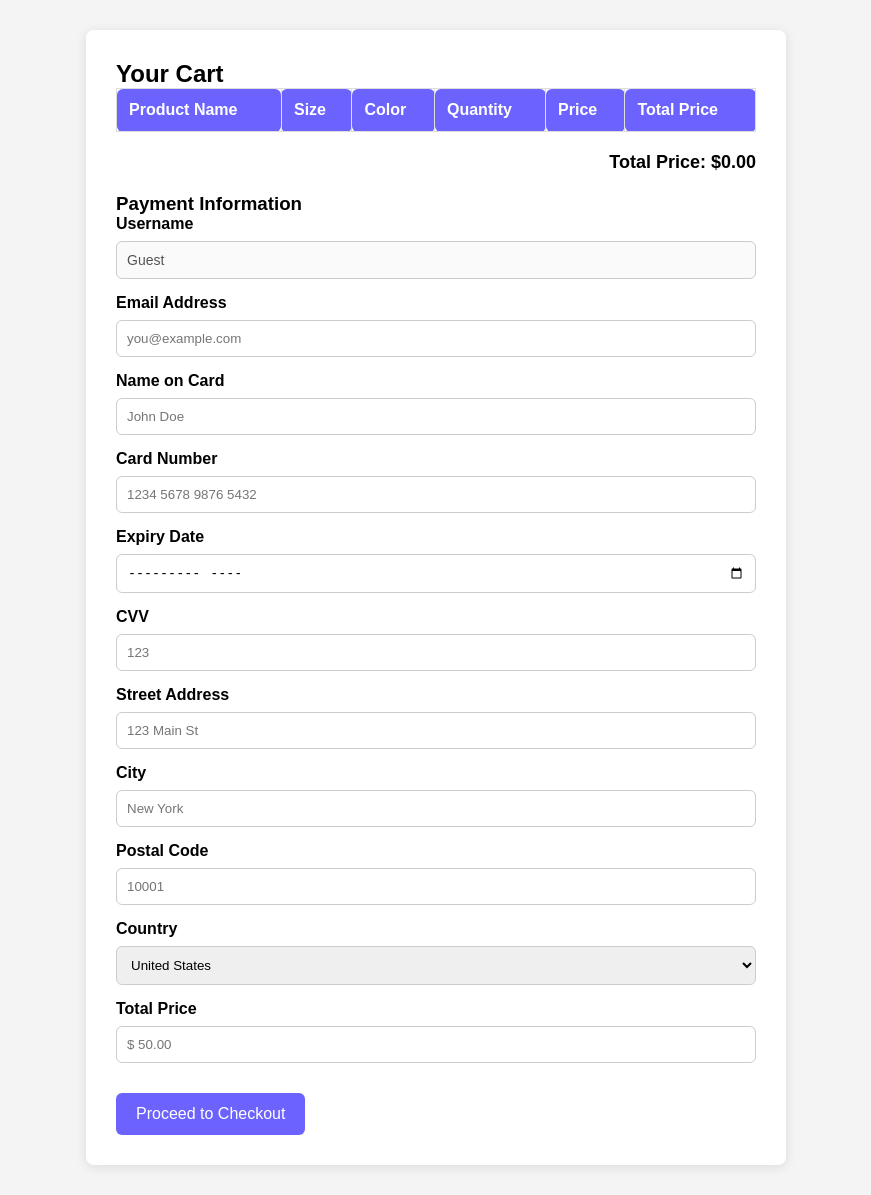
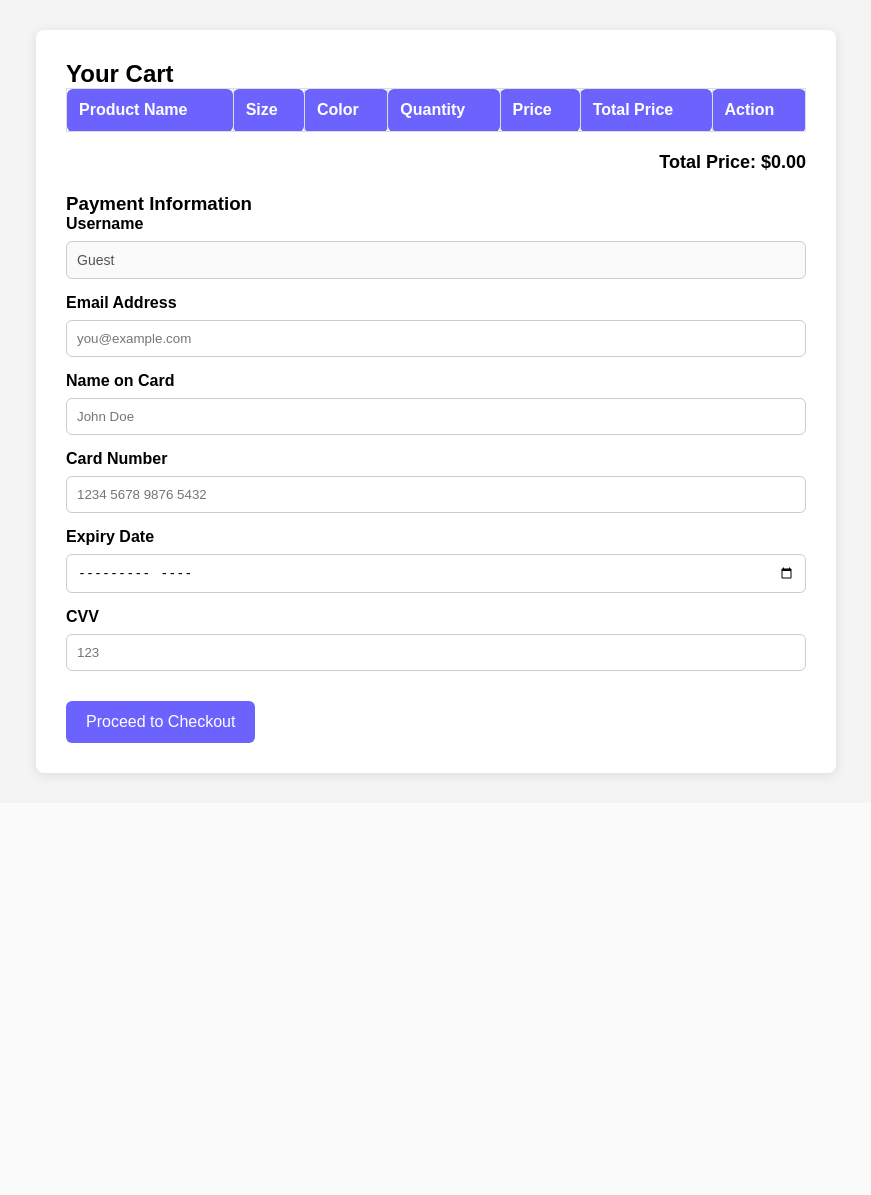
Before and after one commit to nabaraj999/Clothing-Store, a PHP site: page /cart.php in a window 1280 px wide. Shown: the part 63-1258 px from the top of the page, without its empty margins (204-1075 px from the left). After the commit the page ends 842 px from the top, so only its background shows below. Run offline with PHP 8.4, Linux system fonts and the light colour scheme; lists and menus that the app fills with data are empty.

Commit message:
Initial commit

```diff
--- a/User/cart.php
+++ b/User/cart.php
@@ -9,11 +9,52 @@ $username = isset($_SESSION['username']) ? $_SESSION['username'] : 'Guest';
     <meta charset="UTF-8">
     <meta name="viewport" content="width=device-width, initial-scale=1.0">
     <title>Cart</title>
+     <!-- Load Font Awesome for Icons -->
+     <link rel="stylesheet" href="https://cdnjs.cloudflare.com/ajax/libs/font-awesome/6.0.0-beta3/css/all.min.css" />
+    <!-- Load CSS for Slick Slider -->
+    <link rel="stylesheet" href="https://cdn.jsdelivr.net/npm/slick-carousel@1.8.1/slick/slick.css" />
+    <link rel="stylesheet" href="https://cdnjs.cloudflare.com/ajax/libs/font-awesome/6.0.0-beta3/css/all.min.css" />
+    <link rel="stylesheet" href="index.css">
+    <link rel="stylesheet" href="product_display.css">
+</head>
+<body>
+
+<!-- Header Section -->
+<header class="header">
+    <!-- Left Logo Section -->
+    <div class="logo">Fashion Loft</div>
+
+    <!-- Center Navigation Bar -->
+    <nav class="nav-bar">
+        <a href="index.php">Home</a>
+        <a href="product_display.php">Shop</a>
+        <a href="About.php">About Us</a>
+        <a href="contact.php">Contact</a>
+        <a href="help.php">Help</a>
+    </nav>
+
+    <!-- Right-Side Search, Cart, Profile -->
+    <div class="header-right">
+        <input type="text" placeholder="Search">
+        <div class="cart-container">
+            <i class="fas fa-shopping-cart icon" onclick="redirectToCart()"></i>
+            <span class="cart-count" id="cart-count">0</span>
+        </div>
+        <div class="user-icon-container">
+    <i class="fas fa-user icon" id="user-icon"></i>
+    <div class="user-dropdown">
+        <span id="username"><?php echo htmlspecialchars($username); ?></span> <!-- Display the username -->
+        <a href="logout.php" id="logout-link" class="logout-button">Logout</a> <!-- Styled logout button -->
+    </div>
+</div>
+
+    </div>
+</header>
     <style>
-
+        /* Add your CSS here */
         .cart-container2 {
             padding: 30px;
-            max-width: 700px;
+            max-width: 800px;
             margin: 30px auto;
             background: #fff;
             border-radius: 8px;
@@ -41,6 +82,19 @@ $username = isset($_SESSION['username']) ? $_SESSION['username'] : 'Guest';
 
         td {
             background-color: #fafafa;
+        }
+
+        .remove-btn {
+            background-color: #FF4D4D;
+            color: white;
+            border: none;
+            padding: 5px 10px;
+            border-radius: 5px;
+            cursor: pointer;
+        }
+
+        .remove-btn:hover {
+            background-color: #e63939;
         }
 
         .total-price {
@@ -87,47 +141,8 @@ $username = isset($_SESSION['username']) ? $_SESSION['username'] : 'Guest';
             color: #333;
         }
     </style>
- <link rel="stylesheet" href="https://cdnjs.cloudflare.com/ajax/libs/font-awesome/6.0.0-beta3/css/all.min.css" />
-    <!-- Load CSS for Slick Slider -->
-    <link rel="stylesheet" href="https://cdn.jsdelivr.net/npm/slick-carousel@1.8.1/slick/slick.css" />
-    <link rel="stylesheet" href="https://cdnjs.cloudflare.com/ajax/libs/font-awesome/6.0.0-beta3/css/all.min.css" />
-    <link rel="stylesheet" href="index.css">
-    <link rel="stylesheet" href="product_display.css">
 </head>
 <body>
-
-<!-- Header Section -->
-<header class="header">
-    <!-- Left Logo Section -->
-    <div class="logo">Fashion Loft</div>
-
-    <!-- Center Navigation Bar -->
-    <nav class="nav-bar">
-        <a href="index.php">Home</a>
-        <a href="product_display.php">Shop</a>
-        <a href="About.php">About Us</a>
-        <a href="contact.php">Contact</a>
-        <a href="help.php">Help</a>
-    </nav>
-
-    <!-- Right-Side Search, Cart, Profile -->
-    <div class="header-right">
-        <input type="text" placeholder="Search">
-        <div class="cart-container">
-            <i class="fas fa-shopping-cart icon" onclick="redirectToCart()"></i>
-            <span class="cart-count" id="cart-count">0</span>
-        </div>
-        <div class="user-icon-container">
-    <i class="fas fa-user icon" id="user-icon"></i>
-    <div class="user-dropdown">
-        <span id="username"><?php echo htmlspecialchars($username); ?></span> <!-- Display the username -->
-        <a href="logout.php" id="logout-link" class="logout-button">Logout</a> <!-- Styled logout button -->
-    </div>
-</div>
-
-    </div>
-</header>
-
 
 <div class="cart-container2">
     <h2>Your Cart</h2>
@@ -141,6 +156,7 @@ $username = isset($_SESSION['username']) ? $_SESSION['username'] : 'Guest';
                 <th>Quantity</th>
                 <th>Price</th>
                 <th>Total Price</th>
+                <th>Action</th>
             </tr>
         </thead>
         <tbody>
@@ -175,28 +191,6 @@ $username = isset($_SESSION['username']) ? $_SESSION['username'] : 'Guest';
             <label for="cvv">CVV</label>
             <input type="text" id="cvv" placeholder="123" required>
 
-            <label for="address">Street Address</label>
-            <input type="text" id="address" placeholder="123 Main St" required>
-
-            <label for="city">City</label>
-            <input type="text" id="city" placeholder="New York" required>
-
-            <label for="postal-code">Postal Code</label>
-            <input type="text" id="postal-code" placeholder="10001" required>
-
-
-
-            <label for="country">Country</label>
-            <select id="country" required>
-                <option value="USA">United States</option>
-                <option value="Canada">Canada</option>
-                <option value="UK">United Kingdom</option>
-                <option value="Germany">Germany</option>
-                <option value="France">France</option>
-                <!-- Add more countries as needed -->
-            </select>
-            <label for="Price">Total Price</label>
-            <input type="Number" id="Price " placeholder="$ 50.00" required>
             <button type="submit">Proceed to Checkout</button>
         </form>
     </div>
@@ -210,44 +204,75 @@ let cart = JSON.parse(localStorage.getItem('cart')) || [];
 const cartItemsContainer = document.getElementById('cart-items').getElementsByTagName('tbody')[0];
 let totalPrice = 0;
 
-cart.forEach(item => {
-    // Create a row for each cart item
+function updateCart() {
+    cartItemsContainer.innerHTML = ''; // Clear existing rows
+    totalPrice = 0; // Reset total price
+
+    cart.forEach((item, index) => {
         const row = cartItemsContainer.insertRow();
+
+        // Populate row data
         row.innerHTML = `
             <td>${item.product_name}</td>
             <td>${item.size}</td>
             <td>${item.color}</td>
-        <td>${item.quantity}</td>
+            <td>
+                <input type="number" min="1" value="${item.quantity}" data-index="${index}" class="quantity-input">
+            </td>
             <td>$${item.price}</td>
-        <td>$${item.total_price}</td>
+            <td>$${(item.quantity * item.price).toFixed(2)}</td>
+            <td>
+                <button class="remove-btn" data-index="${index}">Remove</button>
+            </td>
         `;
-    totalPrice += parseFloat(item.total_price);
+
+        // Update total price
+        totalPrice += item.quantity * item.price;
     });
 
-// Update total price
     document.getElementById('total-price').textContent = totalPrice.toFixed(2);
 
-// Fill payment form with total price
+    // Save updated cart to localStorage
+    localStorage.setItem('cart', JSON.stringify(cart));
+}
+
+// Handle quantity change
+cartItemsContainer.addEventListener('input', function (e) {
+    if (e.target.classList.contains('quantity-input')) {
+        const index = e.target.getAttribute('data-index');
+        cart[index].quantity = parseInt(e.target.value) || 1;
+        updateCart();
+    }
+});
+
+// Handle remove button click
+cartItemsContainer.addEventListener('click', function (e) {
+    if (e.target.classList.contains('remove-btn')) {
+        const index = e.target.getAttribute('data-index');
+        cart.splice(index, 1); // Remove item from cart
+        updateCart();
+    }
+});
+
+// Initial render
+updateCart();
+
+// Handle payment form submission
 document.getElementById('payment-form').addEventListener('submit', function(e) {
     e.preventDefault();
 
     const email = document.getElementById('email').value;
     const cardName = document.getElementById('card-name').value;
     const cardNumber = document.getElementById('card-number').value;
-    const expiryDate = document.getElementById('expiry-date').value;
-    const cvv = document.getElementById('cvv').value;
-    const address = document.getElementById('address').value;
-    const city = document.getElementById('city').value;
-    const postalCode = document.getElementById('postal-code').value;
-    const country = document.getElementById('country').value;
 
-    // Here, you can add actual payment logic or redirect to a confirmation page
+    // Process payment (placeholder logic)
     alert(`Payment of $${totalPrice.toFixed(2)} has been processed successfully for ${email}.`);
 
-    // Clear the cart and redirect to a confirmation page
+    // Clear the cart and redirect
     localStorage.removeItem('cart');
-    window.location.href = 'confirmation.php'; // Redirect to confirmation page
+    window.location.href = 'confirmation.php';
 });
+</script>
 
 </body>
 </html>
```
Lines whose indentation alone changed are shown as unchanged.
